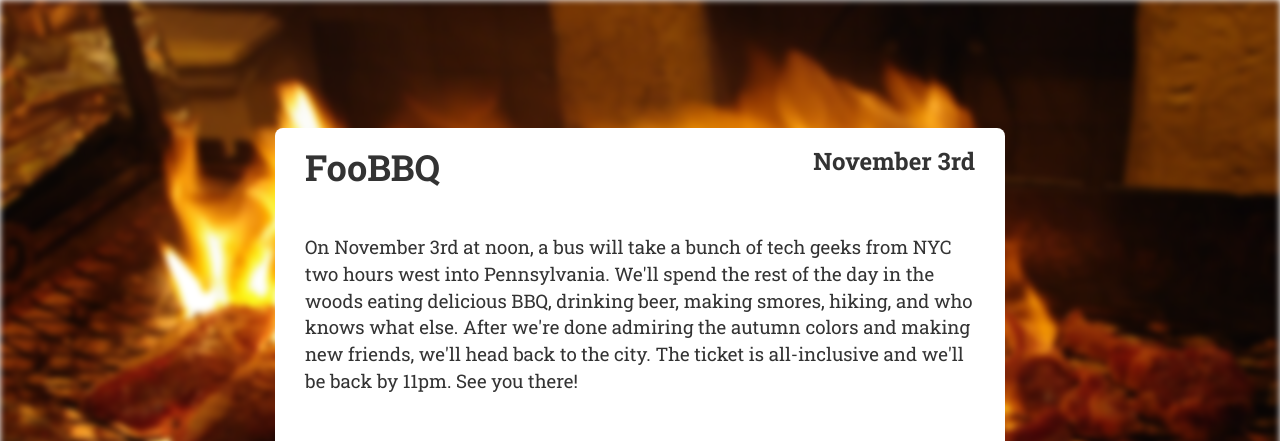
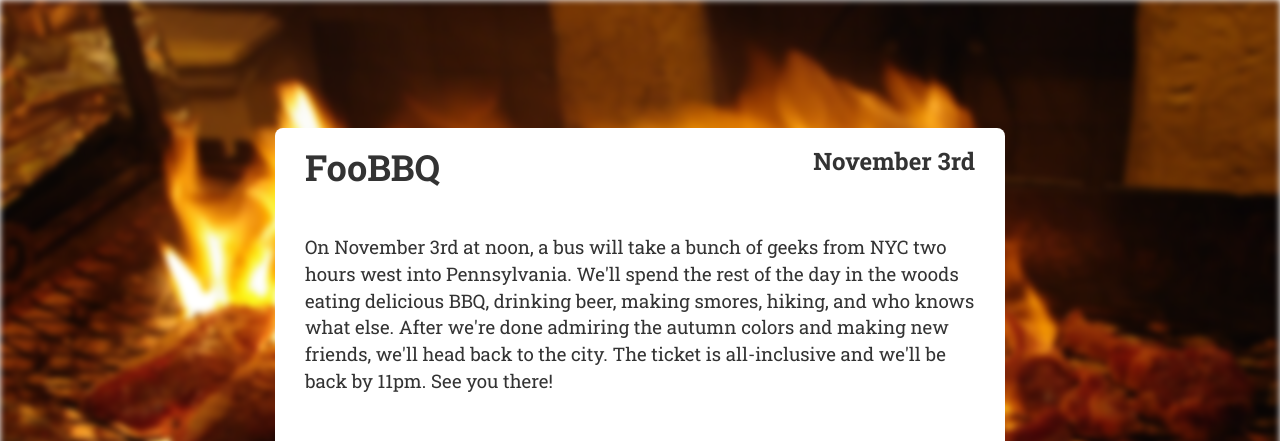
Before and after one commit to ksiegel/foobbq, a plain HTML site: page index.html in a window 1280 px wide. Shown: the top 441 px of the page. Drawn offline with Linux system fonts and the light colour scheme; grey boxes are pictures that could not be loaded.

Commit message:
All geeks allowed

```diff
--- a/index.html
+++ b/index.html
@@ -26,7 +26,7 @@
 
 			<div class='col-md-12'>
 				&nbsp;
-				<p>On November 3rd at noon, a bus will take a bunch of tech geeks from NYC two hours west into Pennsylvania. We'll spend the rest of the day in the woods eating delicious BBQ, drinking beer, making smores, hiking, and who knows what else. After we're done admiring the autumn colors and making new friends, we'll head back to the city. The ticket is all-inclusive and we'll be back by 11pm. See you there!</p>
+				<p>On November 3rd at noon, a bus will take a bunch of geeks from NYC two hours west into Pennsylvania. We'll spend the rest of the day in the woods eating delicious BBQ, drinking beer, making smores, hiking, and who knows what else. After we're done admiring the autumn colors and making new friends, we'll head back to the city. The ticket is all-inclusive and we'll be back by 11pm. See you there!</p>
 			</div>
 
 			<div id='iframe_container'>
```
